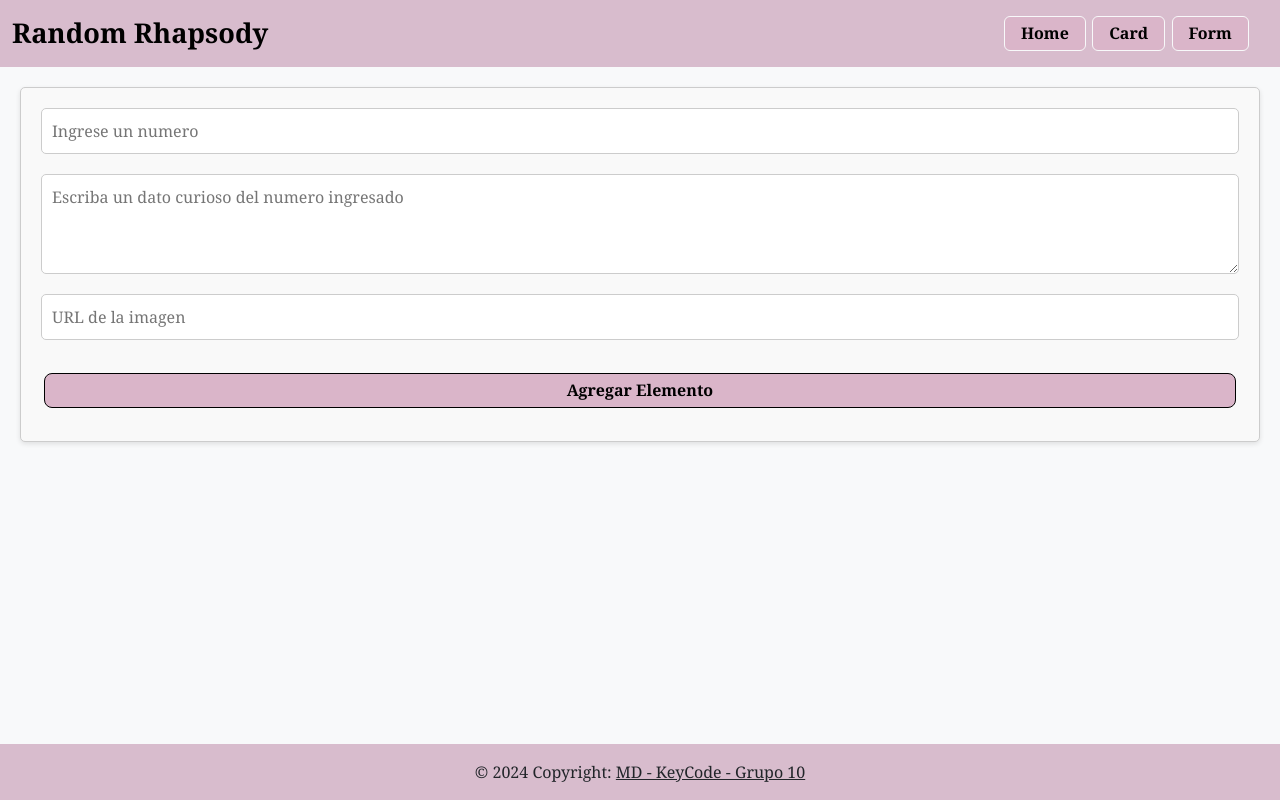
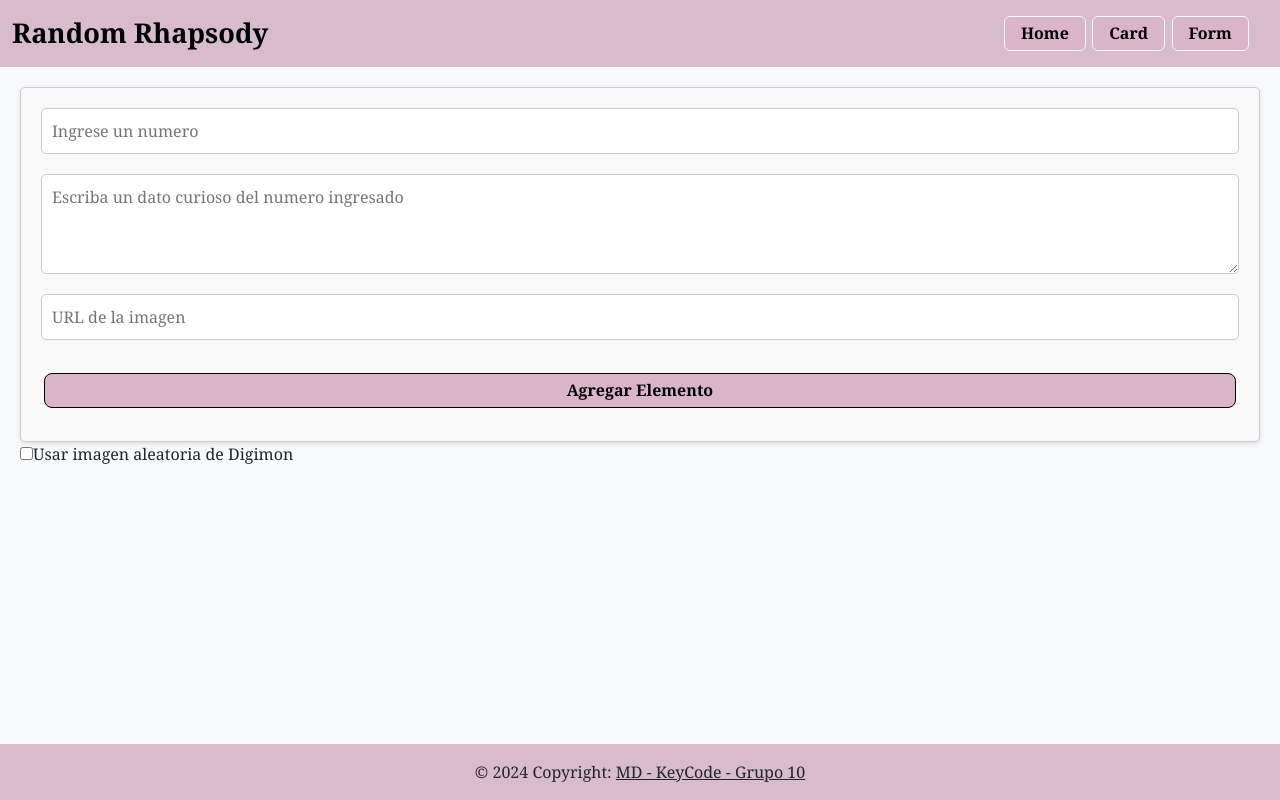
Before and after one commit to EliRoCas/MD-product-list-react, a React (Vite) app: page /form in a window 1280 px wide. Built offline with nearby package versions, Linux system fonts and the light colour scheme.

Commit message:
se modifica FormScreen para mostrar las cards guardadas del form

```diff
--- a/src/App.jsx
+++ b/src/App.jsx
@@ -1,3 +1,4 @@
+import { useState } from "react";
 import { BrowserRouter, Routes, Route} from "react-router-dom";
 
 import Layout from "./layout/Layout";
@@ -6,14 +7,21 @@ import FormScreen from "./screens/FormScreen";
 import CardListScreen from "./screens/CardListScreen";
 import HomeScreen from "./screens/HomeScreen"
 
+
 function App() {
+  const [cards, setCards] = useState([]);
+
+  const addItem = (item) => {
+    setCards((prevCards) => [item, ...prevCards]);
+  };
+
   return (
     <BrowserRouter>
         <Layout>
           <Routes>
             <Route path="/" element={<HomeScreen />} />
-            <Route path="/cards" element={< CardListScreen/>} />
-            <Route path="/form" element={< FormScreen/>} />
+            <Route path="/cards" element={< CardListScreen cards={cards} setCards={setCards} />} />
+            <Route path="/form" element={< FormScreen addItem={addItem}/>} />
           </Routes>
         </Layout>
     </BrowserRouter>
--- a/src/screens/FormScreen.jsx
+++ b/src/screens/FormScreen.jsx
@@ -13,6 +13,7 @@ const FormScreen = () => {
   return (
     <div className="formScreen">
       <FormPage addItem={addItem} />
+      <CardList cards={items} />
 
     </div>
   );
--- a/src/sections/FormPage.jsx
+++ b/src/sections/FormPage.jsx
@@ -1,24 +1,67 @@
 import { useState } from 'react';
-import Form from '../components/Form';
-import Button from '../elements/Button';
+import PropTypes from 'prop-types';
 
 
-const FormPage = () => {
-  const [title, setTitle] = useState('');
-  const [description, setDescription] = useState('');
+import Form from '../components/Form';
+import {getData} from '../services/ApiService'
 
-  const handleSubmit = (e) => {
-    e.preventDefault();
-    console.log({ title, description });
-    setTitle('');
-    setDescription('');
+
+const FormPage = ({ addItem }) => {
+  const [useRandomImage, setUseRandomImage] = useState(false);
+
+  const handleAddItem = async (item) => {
+    let img = item.image;
+
+    if (useRandomImage) {
+      try {
+        const digimonData = await getData();
+        img = digimonData[0].img; // Selecciona la primera imagen aleatoria
+      } catch (error) {
+        console.error("Error al obtener la imagen aleatoria de Digimon.", error);
+      }
+    }
+
+    addItem({ ...item, img });
   };
 
   return (
-
-    <Form />
-
+    <div className="formPage">
+      <Form addItem={handleAddItem} />
+      <label>
+        <input
+          type="checkbox"
+          checked={useRandomImage}
+          onChange={() => setUseRandomImage(!useRandomImage)}
+        />
+        Usar imagen aleatoria de Digimon
+      </label>
+    </div>
   );
 };
 
+FormPage.propTypes = {
+  addItem: PropTypes.func.isRequired,
+};
+
+
+
+
+// const FormPage = () => {
+//   const [title, setTitle] = useState('');
+//   const [description, setDescription] = useState('');
+
+//   const handleSubmit = (e) => {
+//     e.preventDefault();
+//     console.log({ title, description });
+//     setTitle('');
+//     setDescription('');
+//   };
+
+//   return (
+
+//     <Form />
+
+//   );
+// };
+
 export default FormPage;
--- a/src/sections/header/Header.jsx
+++ b/src/sections/header/Header.jsx
@@ -1,3 +1,4 @@
+import { Link } from "react-router-dom";
 import Button from "react-bootstrap/Button";
 import Container from "react-bootstrap/Container";
 
@@ -28,9 +29,9 @@ function OffcanvasExample() {
             </Offcanvas.Header>
             <Offcanvas.Body>
               <Nav className="justify-content-end flex-grow-1 pe-3">
-                <Button>Home</Button>
-                <Button>Card</Button>
-                <Button>Form</Button>
+                <Link to="/"><Button>Home</Button></Link>
+                <Link to="/cards"><Button>Card</Button></Link>
+                <Link to="/form"><Button>Form</Button></Link>
               </Nav>
             </Offcanvas.Body>
           </Navbar.Offcanvas>
```
